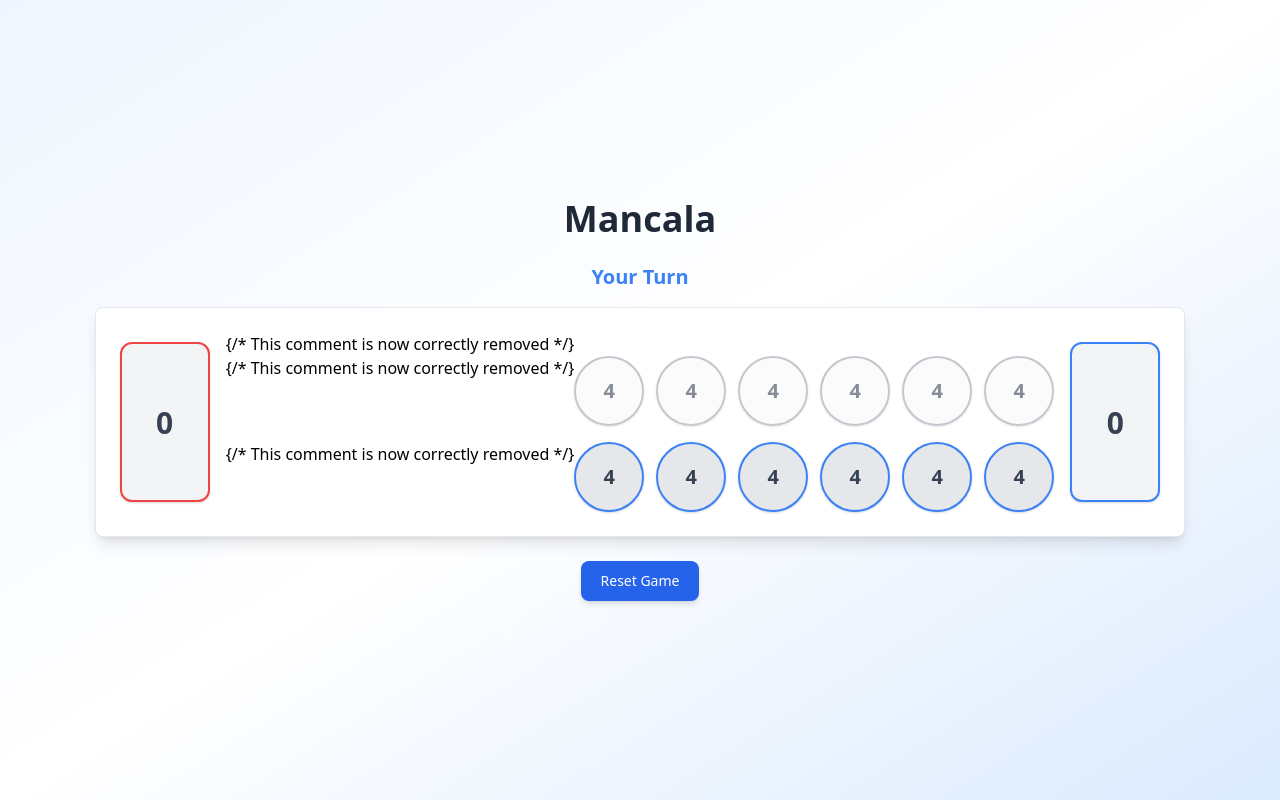
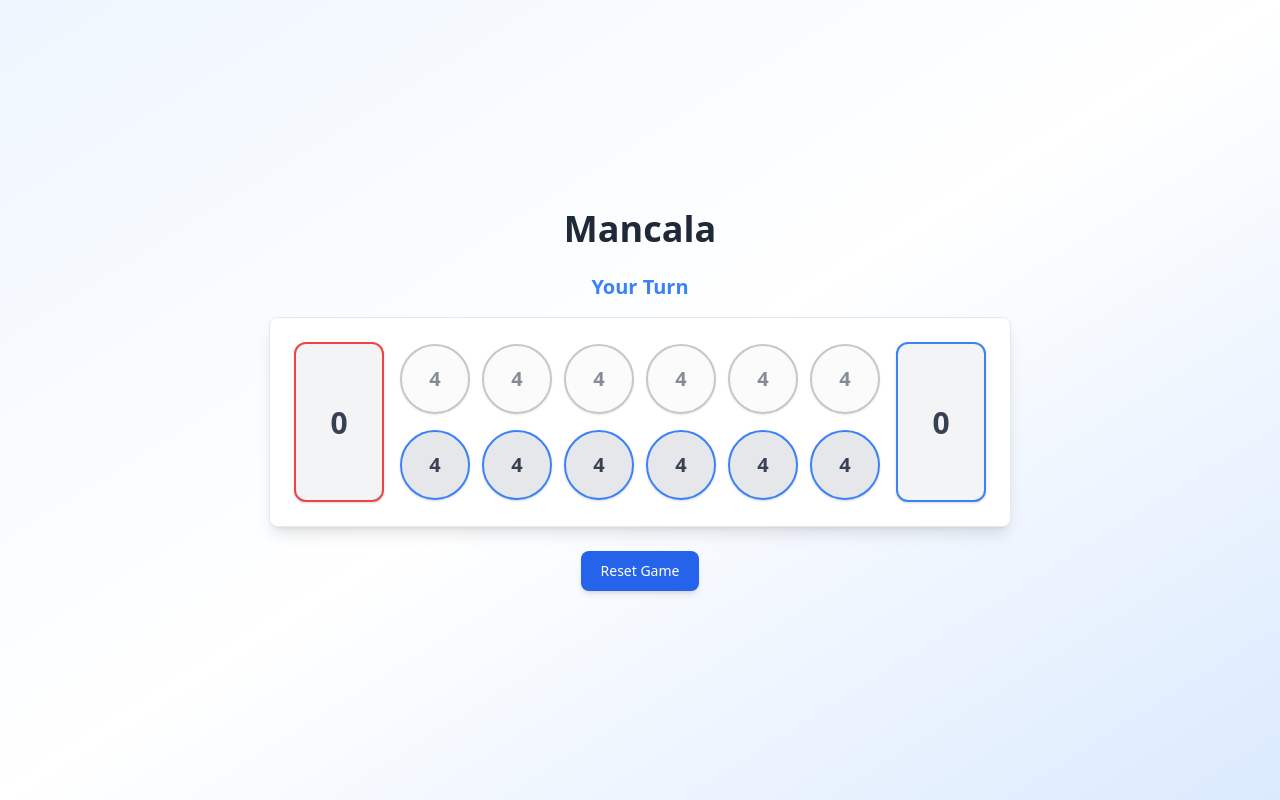
Before and after one commit to yaredwb/mancala_game, a plain HTML site: page mancala.html in a window 1280 px wide. Drawn offline with nearby package versions, Linux system fonts and the light colour scheme.

Commit message:
Update mancala.html

```diff
--- a/mancala.html
+++ b/mancala.html
@@ -101,8 +101,8 @@
         <div class="flex items-center justify-center space-x-4">
             <div id="store-1" class="store player-2-store flex justify-center items-center">0</div>
 
-            <div class="flex flex-col space-y-4"> {/* This comment is now correctly removed */}
-                <div class="flex justify-center space-x-3"> {/* This comment is now correctly removed */}
+            <div class="flex flex-col space-y-4">
+                <div class="flex justify-center space-x-3">
                     <div id="pit-12" class="pit player-2-pit">4</div>
                     <div id="pit-11" class="pit player-2-pit">4</div>
                     <div id="pit-10" class="pit player-2-pit">4</div>
@@ -110,7 +110,7 @@
                     <div id="pit-8" class="pit player-2-pit">4</div>
                     <div id="pit-7" class="pit player-2-pit">4</div>
                 </div>
-                <div class="flex justify-center space-x-3"> {/* This comment is now correctly removed */}
+                <div class="flex justify-center space-x-3">
                     <div id="pit-0" class="pit player-1-pit">4</div>
                     <div id="pit-1" class="pit player-1-pit">4</div>
                     <div id="pit-2" class="pit player-1-pit">4</div>
```
